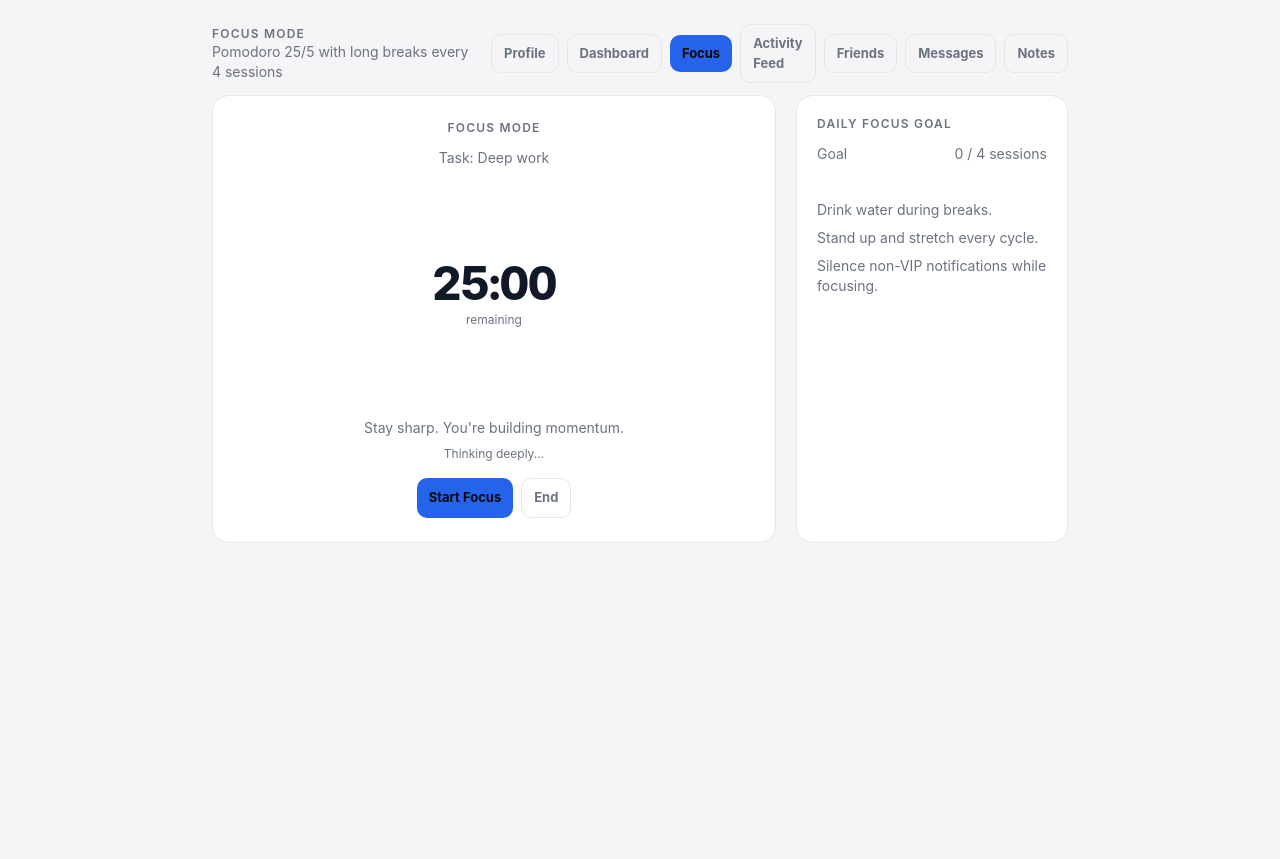
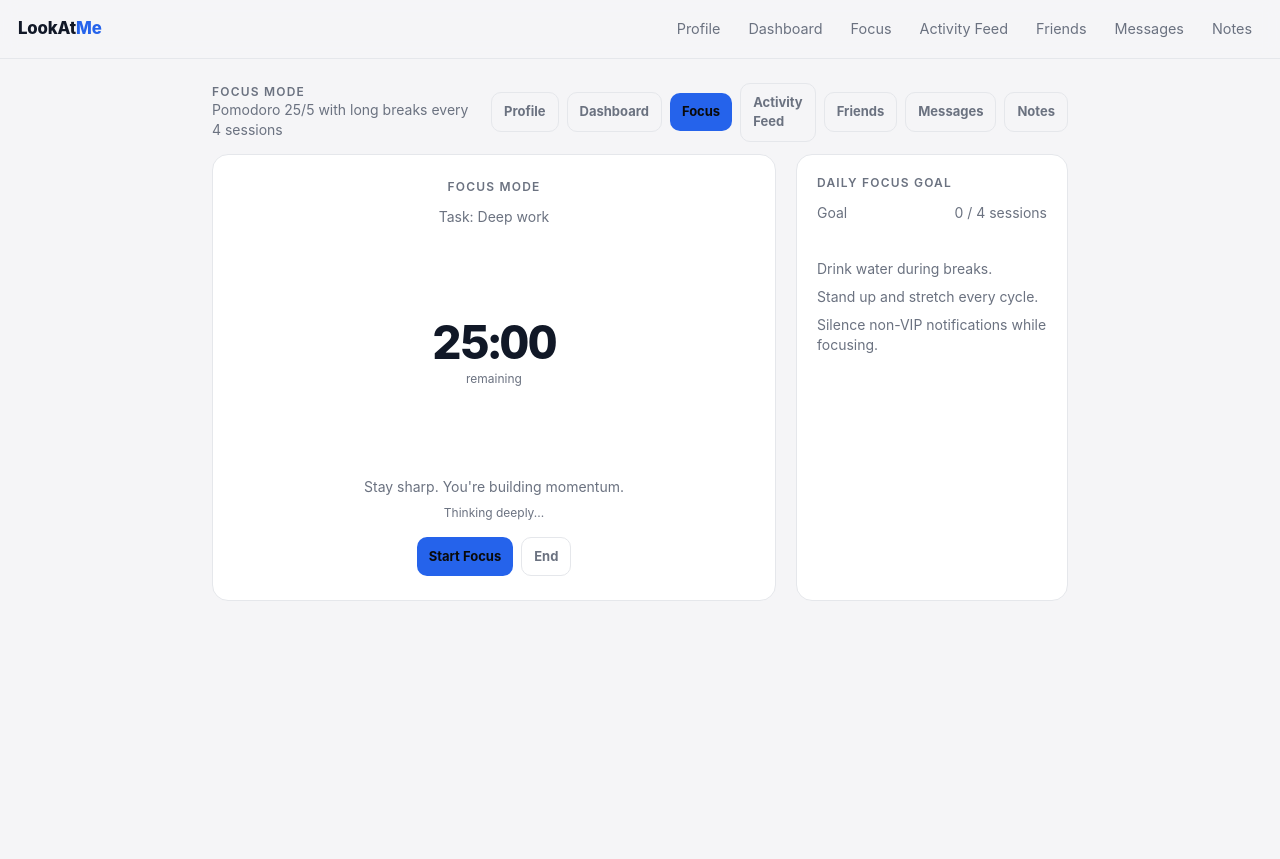
Before and after one commit to eugenio-fernando/LookatMe, a Flask app: template app/templates/focus.html in a window 1280 px wide. Before the commit the page ends 543 px from the top, so only its background shows below. Run offline with Flask 3, Linux system fonts and the light colour scheme; the template is opened without the code that fills it, so the values that code supplies are empty; some libraries are stand-ins or nearby versions.

Commit message:
fix: template inheritance and theme consistency across all pages

```diff
--- /dev/null
+++ b/app/static/css/theme.css
@@ -0,0 +1,106 @@
+:root {
+  --bg-main: #f5f5f7;
+  --text-primary: #111827;
+  --text-secondary: #6b7280;
+  --border: rgba(0, 0, 0, 0.08);
+  --card: #ffffff;
+  --accent: #2563eb;
+}
+
+html[data-theme="dark"] {
+  --bg-main: #111111;
+  --text-primary: #f3f4f6;
+  --text-secondary: #9ca3af;
+  --border: rgba(255, 255, 255, 0.08);
+  --card: #1e1e1e;
+  --accent: #a3e635;
+}
+
+html[data-theme="light"] {
+  --bg-main: #f5f5f7;
+  --text-primary: #111827;
+  --text-secondary: #6b7280;
+  --border: rgba(0, 0, 0, 0.08);
+  --card: #ffffff;
+  --accent: #2563eb;
+}
+
+html[data-theme="sunny"] {
+  --bg-main: #fff9eb;
+  --text-primary: #1f2937;
+  --text-secondary: #6b7280;
+  --border: rgba(0, 0, 0, 0.08);
+  --card: #ffffff;
+  --accent: #3b82f6;
+}
+
+html[data-theme="sepia"] {
+  --bg-main: #f4ecd8;
+  --text-primary: #3c2a1a;
+  --text-secondary: #7c6350;
+  --border: rgba(91, 70, 54, 0.18);
+  --card: #fbf6e7;
+  --accent: #b7791f;
+}
+
+* {
+  box-sizing: border-box;
+}
+
+body {
+  margin: 0;
+  background: var(--bg-main);
+  color: var(--text-primary);
+  font-family: -apple-system, BlinkMacSystemFont, "Segoe UI", sans-serif;
+}
+
+.site-header {
+  position: sticky;
+  top: 0;
+  z-index: 50;
+  display: flex;
+  align-items: center;
+  justify-content: space-between;
+  gap: 16px;
+  padding: 12px 18px;
+  background: color-mix(in srgb, var(--bg-main) 88%, transparent);
+  backdrop-filter: blur(8px);
+  border-bottom: 1px solid var(--border);
+}
+
+.logo {
+  font-size: 1.05rem;
+  font-weight: 800;
+  letter-spacing: -0.01em;
+  color: var(--text-primary);
+  text-decoration: none;
+}
+
+.logo-accent {
+  color: var(--accent);
+}
+
+.main-nav {
+  display: flex;
+  align-items: center;
+  gap: 8px;
+  flex-wrap: wrap;
+}
+
+.main-nav a {
+  color: var(--text-secondary);
+  text-decoration: none;
+  font-size: 0.9rem;
+  padding: 6px 10px;
+  border-radius: 8px;
+}
+
+.main-nav a:hover,
+.main-nav a.active {
+  color: var(--text-primary);
+  background: color-mix(in srgb, var(--card) 80%, transparent);
+}
+
+.page-shell {
+  min-height: calc(100vh - 58px);
+}
--- /dev/null
+++ b/app/static/js/theme.js
@@ -0,0 +1,24 @@
+(function () {
+  var allowed = ["light", "dark", "sunny", "sepia"];
+
+  function normalizeTheme(theme) {
+    return allowed.indexOf(theme) >= 0 ? theme : "light";
+  }
+
+  function applyTheme(theme) {
+    var next = normalizeTheme(theme || localStorage.getItem("theme") || "light");
+    document.documentElement.dataset.theme = next;
+    localStorage.setItem("theme", next);
+  }
+
+  window.setTheme = applyTheme;
+  window.getTheme = function () {
+    return normalizeTheme(document.documentElement.dataset.theme || localStorage.getItem("theme") || "light");
+  };
+
+  if (document.readyState === "loading") {
+    document.addEventListener("DOMContentLoaded", function () { applyTheme(); });
+  } else {
+    applyTheme();
+  }
+})();
--- a/app/templates/base.html
+++ b/app/templates/base.html
@@ -1 +1,40 @@
-{% block document %}{% endblock %}
+<!DOCTYPE html>
+<html lang="en" data-theme="light">
+<head>
+  <script>
+    (function () {
+      var allowed = ['light', 'dark', 'sunny', 'sepia'];
+      var saved = localStorage.getItem('theme') || 'light';
+      document.documentElement.dataset.theme = allowed.indexOf(saved) >= 0 ? saved : 'light';
+    })();
+  </script>
+  <meta charset="UTF-8" />
+  <meta name="viewport" content="width=device-width, initial-scale=1.0" />
+  <link rel="icon" href="/static/favicon.svg" />
+  <link rel="stylesheet" href="{{ url_for('static', filename='css/theme.css') }}" />
+  <title>{% block title %}LookAtMe{% endblock %}</title>
+  <script src="https://cdn.tailwindcss.com"></script>
+  {% block head_extra %}{% endblock %}
+</head>
+<body>
+  {% if not hide_navigation|default(false) %}
+  <header class="site-header">
+    <a href="/" class="logo">LookAt<span class="logo-accent">Me</span></a>
+    <nav class="main-nav">
+      <a href="/profile" class="{{ 'active' if request.path == '/profile' else '' }}">{{ _('Profile') }}</a>
+      <a href="/" class="{{ 'active' if request.path == '/' else '' }}">{{ _('Dashboard') }}</a>
+      <a href="/focus" class="{{ 'active' if request.path.startswith('/focus') else '' }}">{{ _('Focus') }}</a>
+      <a href="/activity-feed" class="{{ 'active' if request.path.startswith('/activity-feed') else '' }}">{{ _('Activity Feed') }}</a>
+      <a href="/invitations" class="{{ 'active' if request.path.startswith('/invitations') else '' }}">{{ _('Friends') }}</a>
+      <a href="/inbox" class="{{ 'active' if request.path.startswith('/inbox') else '' }}">{{ _('Messages') }}</a>
+      <a href="/#notes-section" class="{{ 'active' if request.path == '/' else '' }}">{{ _('Notes') }}</a>
+    </nav>
+  </header>
+  {% endif %}
+  <div class="page-shell">
+    {% block content %}{% endblock %}
+  </div>
+  <script src="{{ url_for('static', filename='js/theme.js') }}"></script>
+  {% block scripts %}{% endblock %}
+</body>
+</html>
--- a/app/templates/focus.html
+++ b/app/templates/focus.html
@@ -1,14 +1,10 @@
 {% extends "base.html" %}
-{% block document %}
-<!DOCTYPE html>
-<html lang="en" data-theme="light">
-<head>
-  <script>(function(){var t=localStorage.getItem('theme')||'light';document.documentElement.setAttribute('data-theme',t);window.__savedTheme=t;})();</script>
+{% block head_extra %}
+
   <meta charset="UTF-8" />
   <meta name="viewport" content="width=device-width, initial-scale=1.0" />
   <meta name="theme-color" content="#09090b" />
   <link rel="manifest" href="/manifest.json" />
-  <link rel="icon" href="/static/favicon.svg" type="image/svg+xml" />
   <title>{{ _('Focus — LookAtMe') }}</title>
   <script src="https://cdn.tailwindcss.com"></script>
   <style>
@@ -23,8 +19,11 @@
     .goal-track { height: 8px; background: rgba(255,255,255,0.08); border-radius: 999px; overflow: hidden; }
     .goal-fill { height: 100%; width: 0%; background: linear-gradient(90deg,#22c55e,#f59e0b); transition: width 0.3s ease; }
   </style>
-</head>
-<body class="min-h-screen">
+
+{% endblock %}
+{% block content %}
+<div class="min-h-screen">
+
   <header class="max-w-4xl mx-auto px-5 pt-6 pb-3 flex items-center justify-between gap-3">
     <div>
       <p class="text-xs font-semibold uppercase tracking-widest" style="color:var(--muted);">{{ _('Focus Mode') }}</p>
@@ -271,6 +270,6 @@
     refreshGoal();
     restoreIfActive();
   </script>
-</body>
-</html>
+
+</div>
 {% endblock %}
```
Also changed, not shown: app/templates/activity_feed.html (+9 -8 lines), app/templates/admin_debug.html (+9 -8 lines), app/templates/dashboard.html (+9 -10 lines), app/templates/friend_profile.html (+9 -9 lines), app/templates/inbox.html (+9 -10 lines), app/templates/invitations.html (+9 -10 lines), app/templates/invite.html (+10 -9 lines), app/templates/learning.html (+9 -10 lines), app/templates/login.html (+10 -10 lines), app/templates/profile.html (+9 -10 lines), app/templates/spaces.html (+9 -9 lines), app/templates/verify_error.html (+10 -10 lines).
